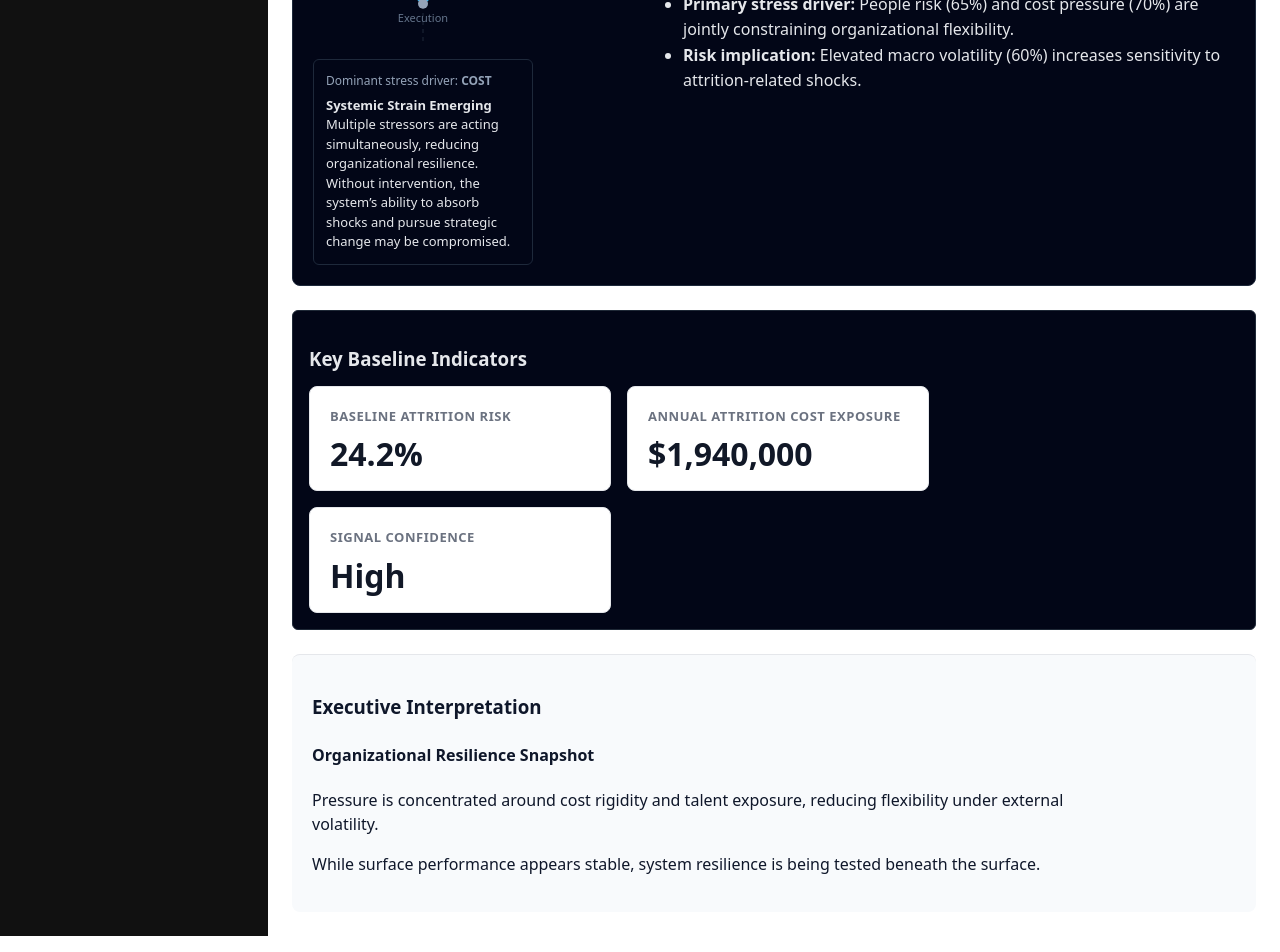
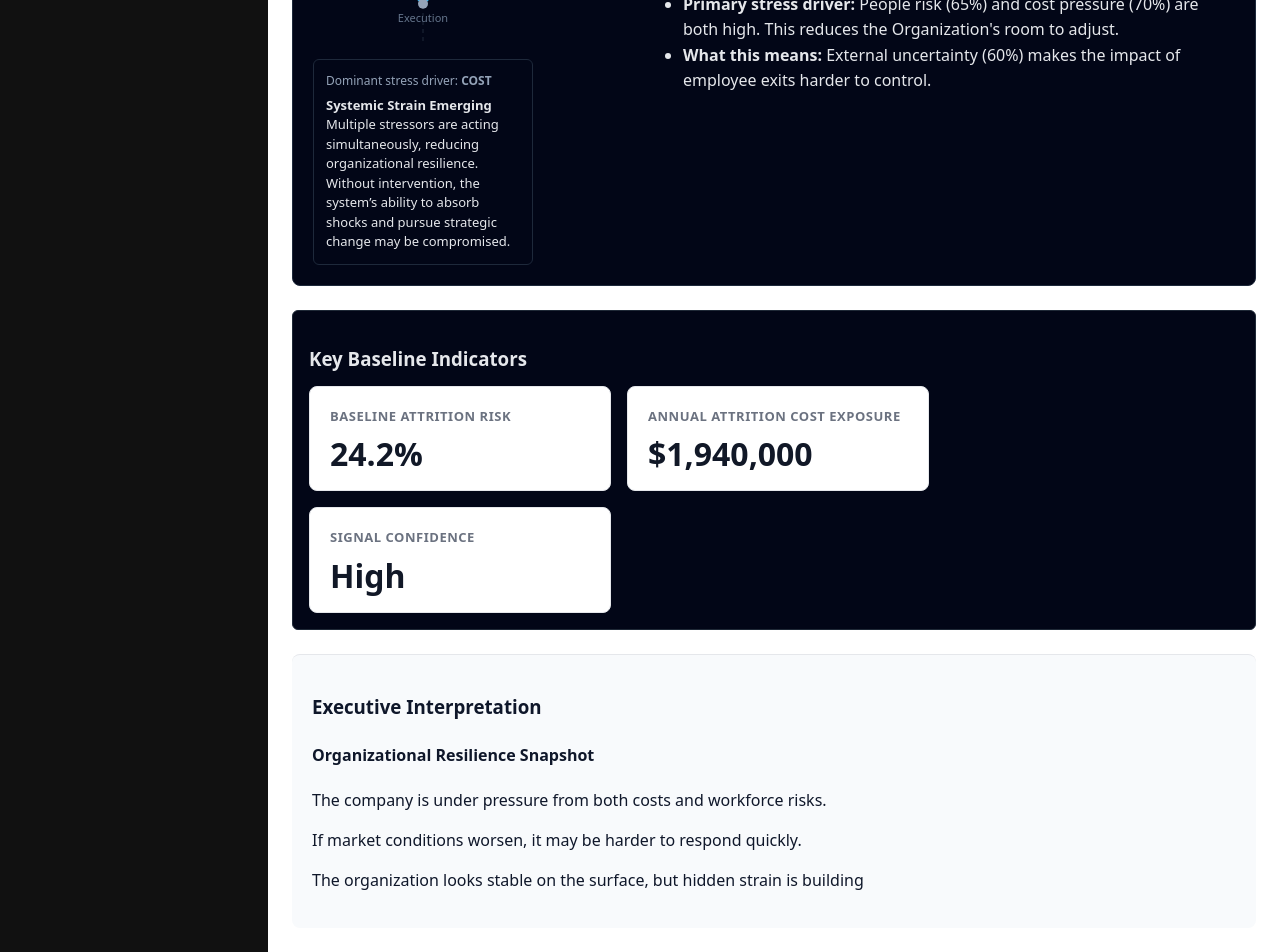
Before and after one commit to prasadbng-art/the-catalyst, a React (Vite) app in the folder catalyst_v1/catalyst-api/catalyst-ui/: page /baseline in a window 1280 px wide. Shown: the part 497-1449 px from the top of the page. Built offline with nearby package versions, Linux system fonts and the light colour scheme.

Commit message:
using simpler narratve language

```diff
--- a/catalyst_v1/catalyst-api/catalyst-ui/src/pages/baseline.tsx
+++ b/catalyst_v1/catalyst-api/catalyst-ui/src/pages/baseline.tsx
@@ -93,11 +93,11 @@ function BaselineCanvas({ stress, persona }: { stress: StressProfile; persona: P
           <ul style={{ margin: 0, paddingLeft: 18, lineHeight: 1.6 }}>
             <li>
               <strong>Primary stress driver:</strong> People risk ({stress.people}%) and cost
-              pressure ({stress.cost}%) are jointly constraining organizational flexibility.
+              pressure ({stress.cost}%) are both high. This reduces the Organization's room to adjust.
             </li>
             <li>
-              <strong>Risk implication:</strong> Elevated macro volatility ({stress.macro}%)
-              increases sensitivity to attrition-related shocks.
+              <strong>What this means:</strong> External uncertainty ({stress.macro}%)
+              makes the impact of employee exits harder to control.
             </li>
           </ul>
         </div>
@@ -161,12 +161,13 @@ function PersonaAdvisoryPanel({ persona }: { persona: Persona }) {
           <>
             <h4>Organizational Resilience Snapshot</h4>
             <p>
-              Pressure is concentrated around cost rigidity and talent exposure, reducing
-              flexibility under external volatility.
+              The company is under pressure from both costs and workforce risks.
             </p>
             <p>
-              While surface performance appears stable, system resilience is being tested
-              beneath the surface.
+              If market conditions worsen, it may be harder to respond quickly.
+            </p>
+            <p>
+              The organization looks stable on the surface, but hidden strain is building
             </p>
           </>
         )}
@@ -175,11 +176,13 @@ function PersonaAdvisoryPanel({ persona }: { persona: Persona }) {
           <>
             <h4>Human Capital Risk Exposure</h4>
             <p>
-              Current conditions increase sensitivity to people-related cost shocks, even
-              without immediate budget overruns.
+             Workforce pressure can create unexpected costs, even if budgets look stable today.
             </p>
             <p>
-              Downside risk becomes less predictable if attrition accelerates under stress.
+              If more employees leave, replacement and productivity costs may rise quickly.
+            </p>
+            <p>
+              Financial risk increases when people pressure and market uncertainty happen together
             </p>
           </>
         )}
@@ -188,12 +191,14 @@ function PersonaAdvisoryPanel({ persona }: { persona: Persona }) {
           <>
             <h4>Workforce Stability Outlook</h4>
             <p>
-              Elevated pressure on people systems increases the likelihood of regretted exits,
+              Employees are feeling higher pressure, which can increase resignations -
               particularly in high-demand roles.
             </p>
             <p>
-              Early intervention can stabilize the workforce before visible attrition
-              materializes.
+              Key roles might be harder to retain if workload and stress stay high
+            </p>
+            <p>
+              Early action can reduce exits before they become visible in the data
             </p>
           </>
         )}
```
